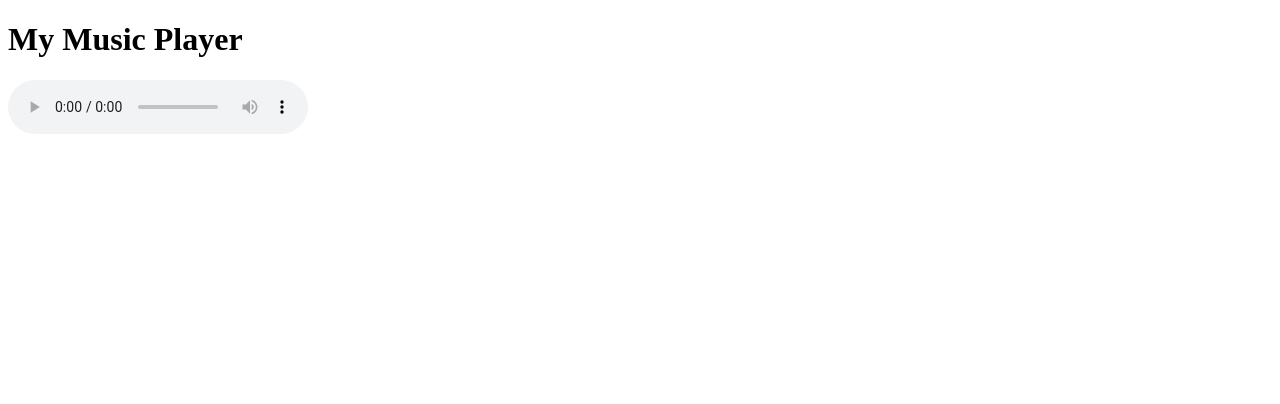
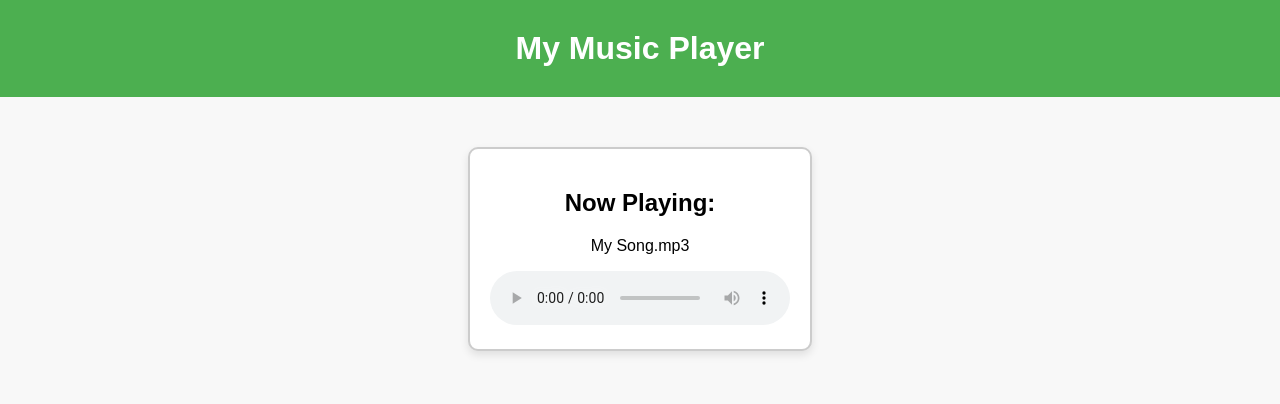
Before and after one commit to oeifpervmdlkvm/test, a plain HTML site: page index.html in a window 1280 px wide. Drawn offline with Linux system fonts and the light colour scheme.

Commit message:
index.html

```diff
--- a/index.html
+++ b/index.html
@@ -2,15 +2,60 @@
 <html lang="en">
 <head>
     <meta charset="UTF-8">
-    <title>MP3 Player</title>
+    <title>My Music Page</title>
+    <style>
+        body {
+            font-family: Arial, sans-serif;
+            text-align: center;
+            background-color: #f8f8f8;
+            margin: 0;
+            padding: 0;
+        }
+
+        header {
+            background-color: #4CAF50;
+            color: white;
+            padding: 30px 0;
+        }
+
+        h1 {
+            margin: 0;
+        }
+
+        main {
+            padding: 50px 20px;
+        }
+
+        .player-container {
+            background-color: #fff;
+            border: 2px solid #ccc;
+            padding: 20px;
+            display: inline-block;
+            border-radius: 10px;
+            box-shadow: 0 4px 8px rgba(0,0,0,0.1);
+        }
+
+        audio {
+            width: 300px;
+        }
+    </style>
 </head>
 <body>
-    <h1>My Music Player</h1>
 
-    <!-- Audio player -->
-    <audio controls>
-        <source src="howweloveaudio.mp3" type="audio/mpeg">
-        Your browser does not support the audio element.
-    </audio>
+    <header>
+        <h1>My Music Player</h1>
+    </header>
+
+    <main>
+        <div class="player-container">
+            <h2>Now Playing:</h2>
+            <p>My Song.mp3</p>
+            <audio controls>
+                <source src="howweloveaudio.mp3" type="audio/mpeg">
+                Your browser does not support the audio element.
+            </audio>
+        </div>
+    </main>
+
 </body>
 </html>
```
